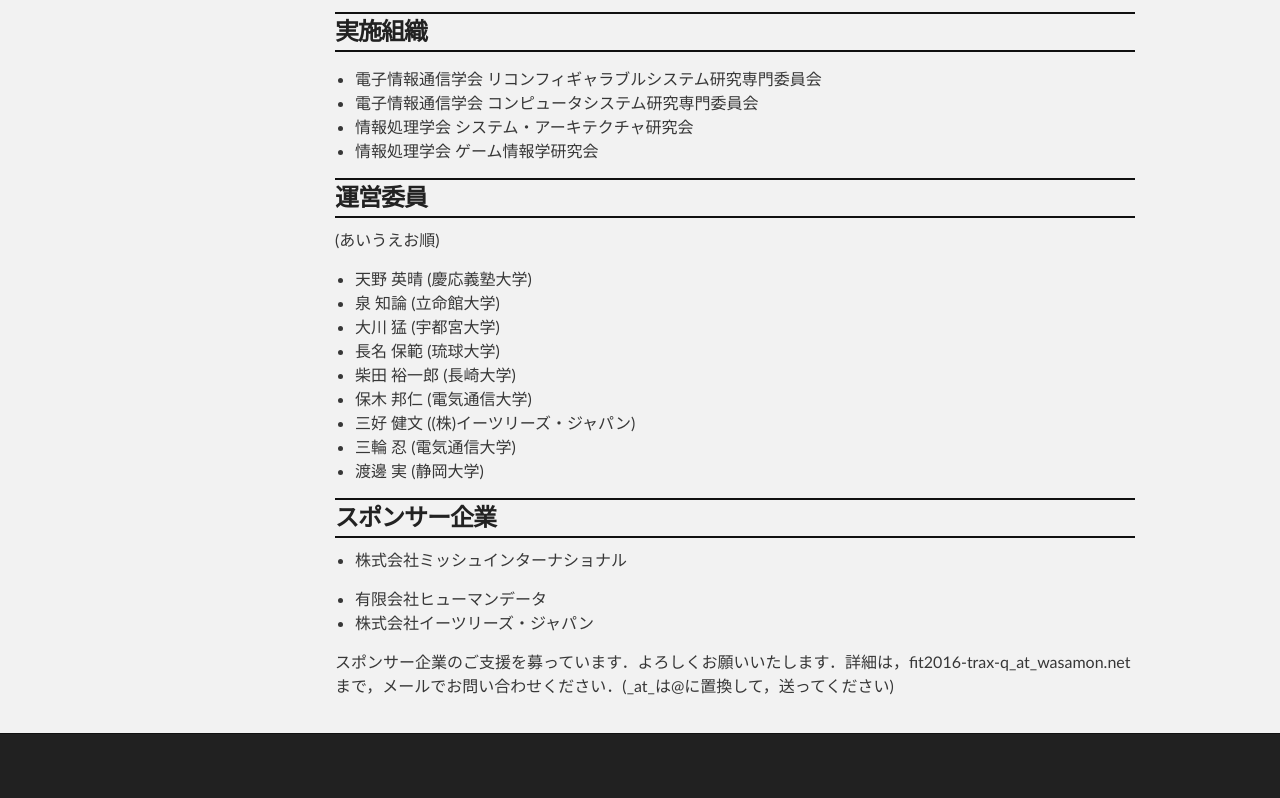
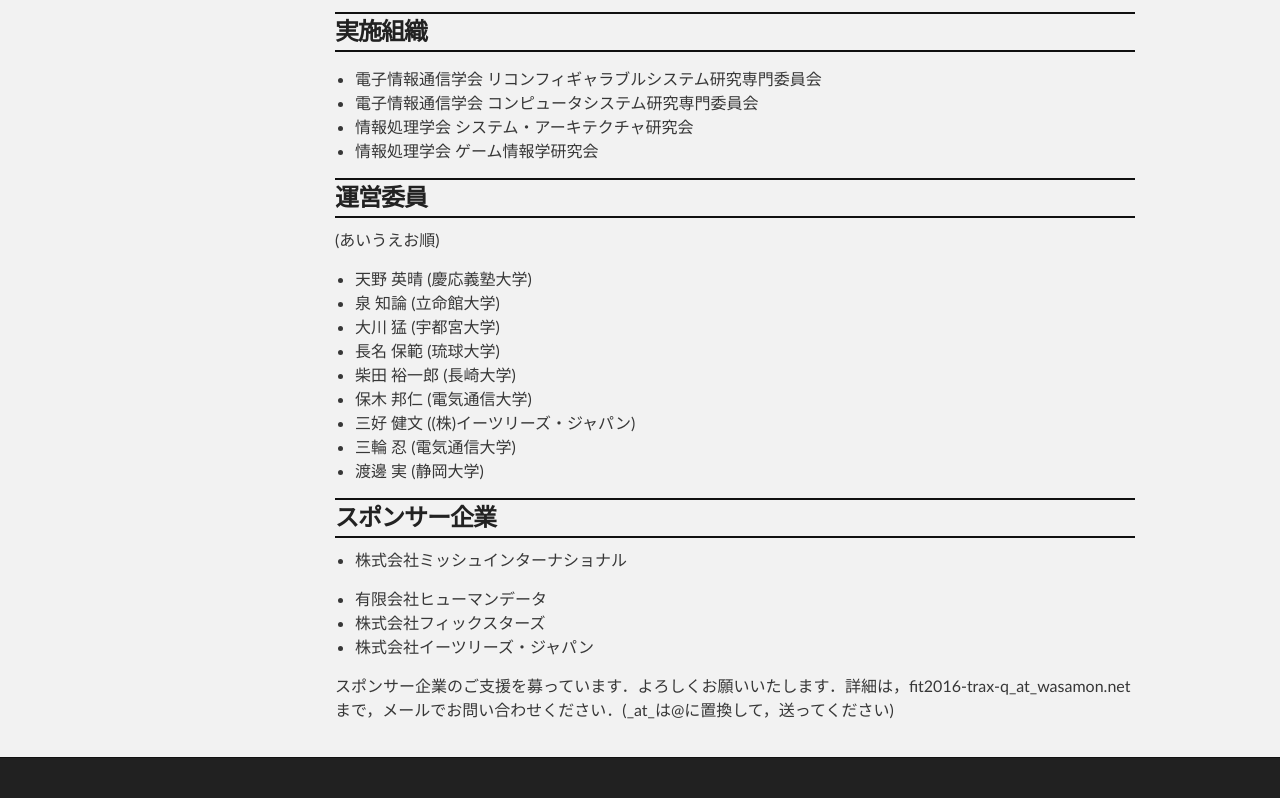
Before and after one commit to trax-fit2016/contest, a plain HTML site: page index.html in a window 1280 px wide. Shown: the part 3254-4052 px from the top of the page. Before the commit the page ends 4028 px from the top, so only its background shows below. Drawn offline with Linux system fonts and the light colour scheme.

Commit message:
add sponsors

```diff
--- a/index.html
+++ b/index.html
@@ -214,6 +214,7 @@
 	  </ul>
 	  <ul>
 	    <li>有限会社ヒューマンデータ</li>
+	    <li>株式会社フィックスターズ</li>
 	    <li>株式会社イーツリーズ・ジャパン</li>
 	  </ul>
     <p>スポンサー企業のご支援を募っています．よろしくお願いいたします．詳細は，<i>fit2016-trax-q_at_wasamon.net</i>まで，メールでお問い合わせください．(_at_は@に置換して，送ってください)</p>
```
